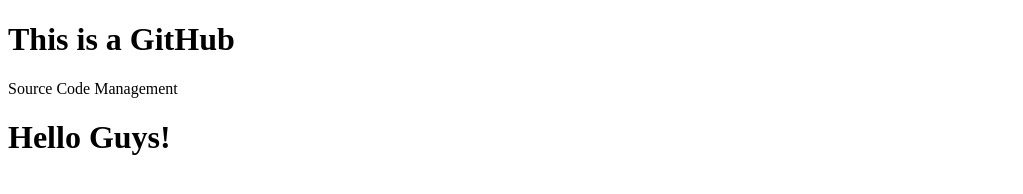
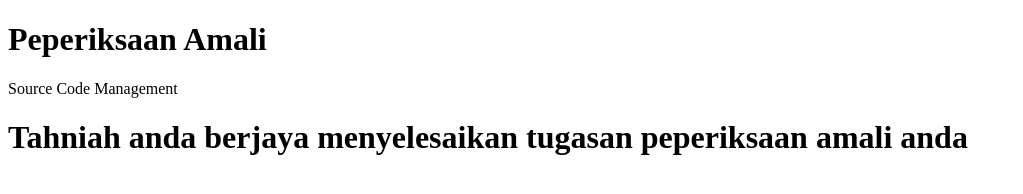
Before and after one commit to qisqaiqays/qisqaiqays.github.io, a plain HTML site: page index.html in a window 1280 px wide. Shown: the whole page, without its empty margins (0-1023 px from the left). Drawn offline with Linux system fonts and the light colour scheme.

Commit message:
edit coding

```diff
--- a/index.html
+++ b/index.html
@@ -5,9 +5,9 @@
 </head>
 <body>
 
-<h1>This is a GitHub</h1>
+<h1>Peperiksaan Amali</h1>
 <p>Source Code Management</p>
 
 </body>
-<h1>Hello Guys!</h1>
+<h1>Tahniah anda berjaya menyelesaikan tugasan peperiksaan amali anda</h1>
 </html>
```
